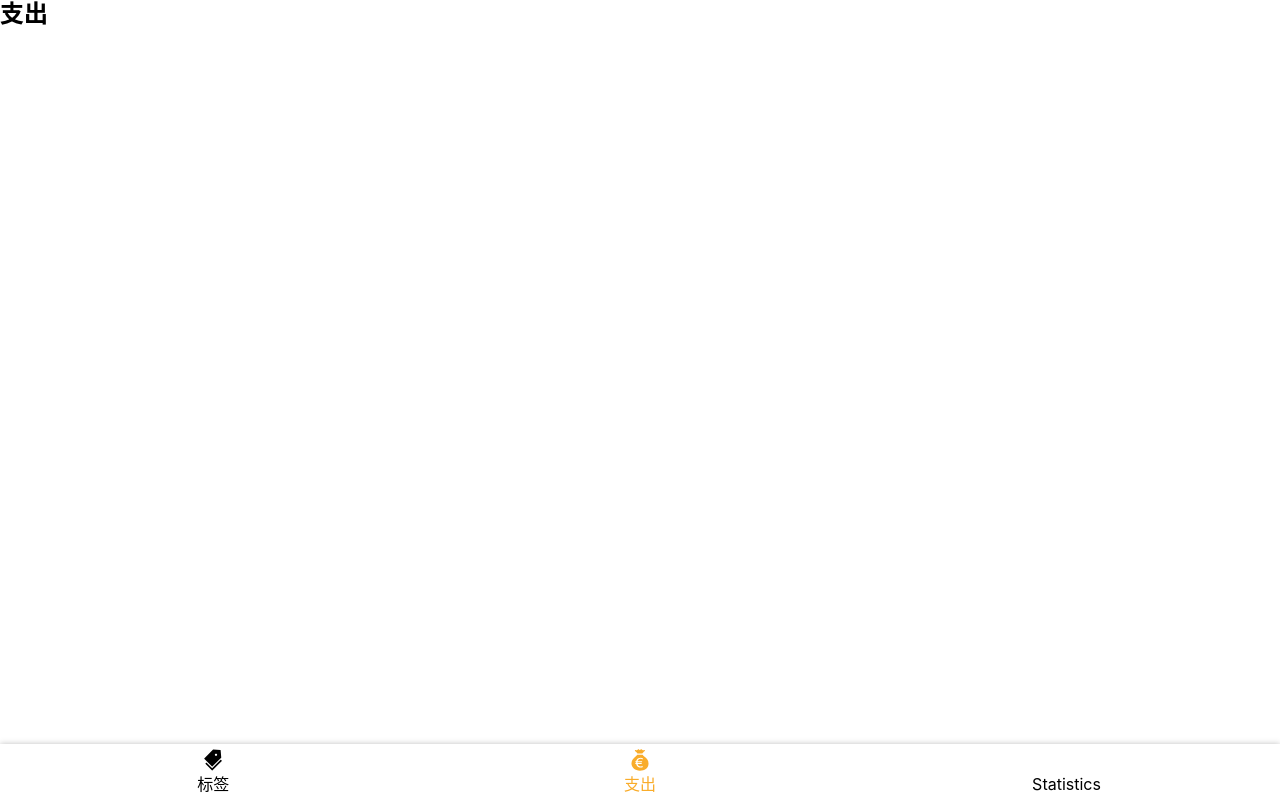
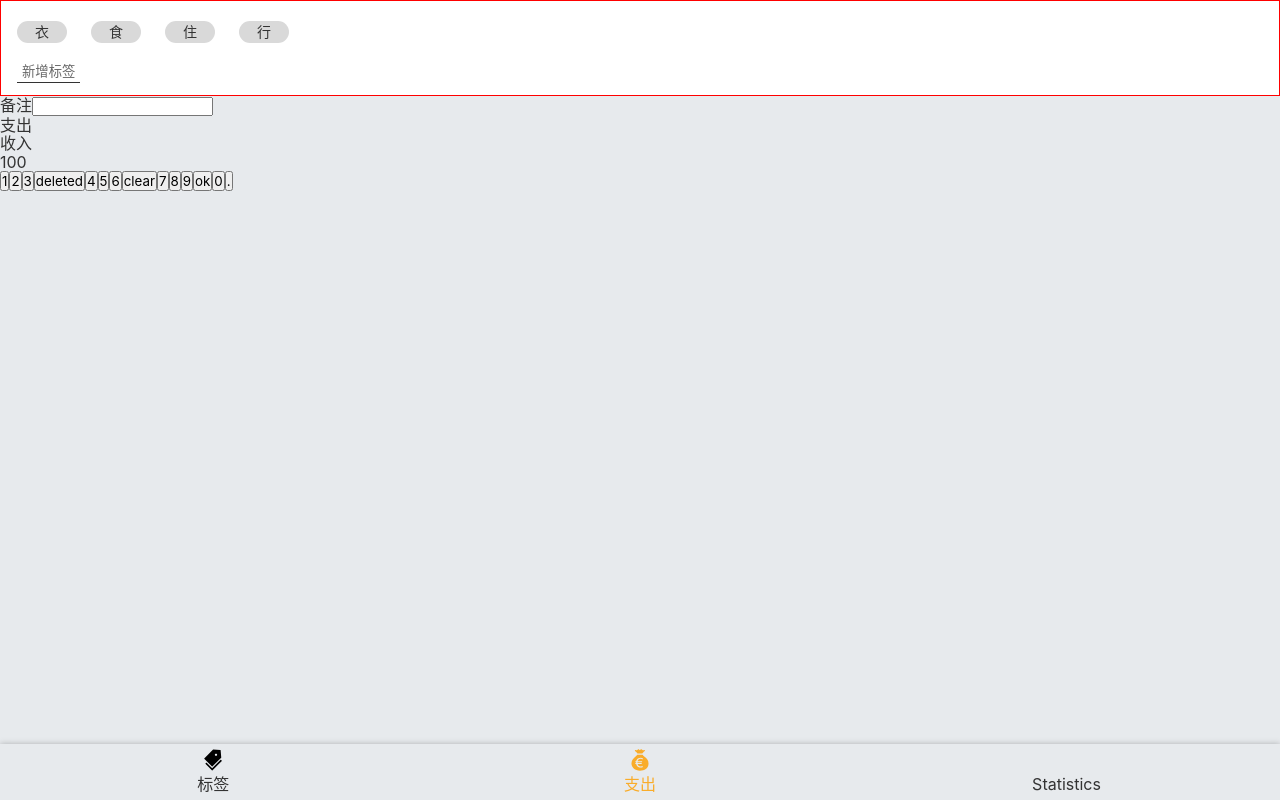
Before and after one commit to JamesSGUS/Bookepping-01, a React app: page /#/money in a window 1280 px wide. Built offline with nearby package versions, Linux system fonts and the light colour scheme.

Commit message:
Page money's UI

```diff
--- a/src/App.tsx
+++ b/src/App.tsx
@@ -9,10 +9,17 @@
 import Money from './pages/Money';
 import Statistics from './pages/Statistics';
 import NoMatch from './pages/NoMatch';
+import styled from 'styled-components';
+
+const AppWrapper = styled.div`
+color: #333;
+`
 
 function App() {
   return (
+    <AppWrapper>
     <Router>
+
       <Switch>
         <Route path="/tags"> <Tags/> </Route>
         <Route path="/money"><Money/></Route>
@@ -23,6 +30,7 @@
         </Route>
       </Switch>
     </Router>
+    </AppWrapper>
   );
 }
 
--- a/src/index.scss
+++ b/src/index.scss
@@ -14,6 +14,10 @@
   font-family: $font-hei;
   font-size: 16px;
   line-height: 1.15;
+  background: #e7eaed;
+}
+button{
+  font-family: inherit;
 }
 .icon{
   width:1em;
--- a/src/pages/Money.tsx
+++ b/src/pages/Money.tsx
@@ -1,10 +1,85 @@
 import Layout from '../components/Layout';
 import React from 'react';
+import styled from 'styled-components';
+
+const TagsSection = styled.section`
+  background: #FFFFFF;
+  border: 1px solid red;
+  padding: 12px 16px;
+  >ol{
+    margin: 0 -12px;
+    > li {
+      background: #D9D9D9;
+      border-radius: 18px;
+      display:inline-block;
+      padding: 3px 18px;
+      font-size: 14px;
+      margin: 8px 12px;
+    }
+  }
+  >button {
+    background:none;
+    border: none;
+    padding: 2px 5px;
+    color: #666;
+    margin-top: 8px;
+    border-bottom: 1px solid #333;
+  }
+`;
+const NotesSection = styled.section`
+
+`;
+const CategorySection = styled.section`
+
+`;
+const NumberPadSection = styled.section`
+
+`;
 
 function Money() {
   return (
     <Layout>
-      <h2>支出</h2>
+      <TagsSection>
+        <ol>
+          <li>衣</li>
+          <li>食</li>
+          <li>住</li>
+          <li>行</li>
+        </ol>
+        <button>新增标签</button>
+      </TagsSection>
+      <NotesSection>
+        <label>
+          <span>备注</span>
+          <input type="text"/>
+        </label>
+      </NotesSection>
+      <CategorySection>
+        <ul>
+          <li>支出</li>
+          <li>收入</li>
+        </ul>
+      </CategorySection>
+      <NumberPadSection>
+        <div>100</div>
+        <div>
+          <button>1</button>
+          <button>2</button>
+          <button>3</button>
+          <button>deleted</button>
+          <button>4</button>
+          <button>5</button>
+          <button>6</button>
+          <button>clear</button>
+          <button>7</button>
+          <button>8</button>
+          <button>9</button>
+          <button>ok</button>
+          <button>0</button>
+          <button>.</button>
+        </div>
+
+      </NumberPadSection>
     </Layout>
   );
 }
```
